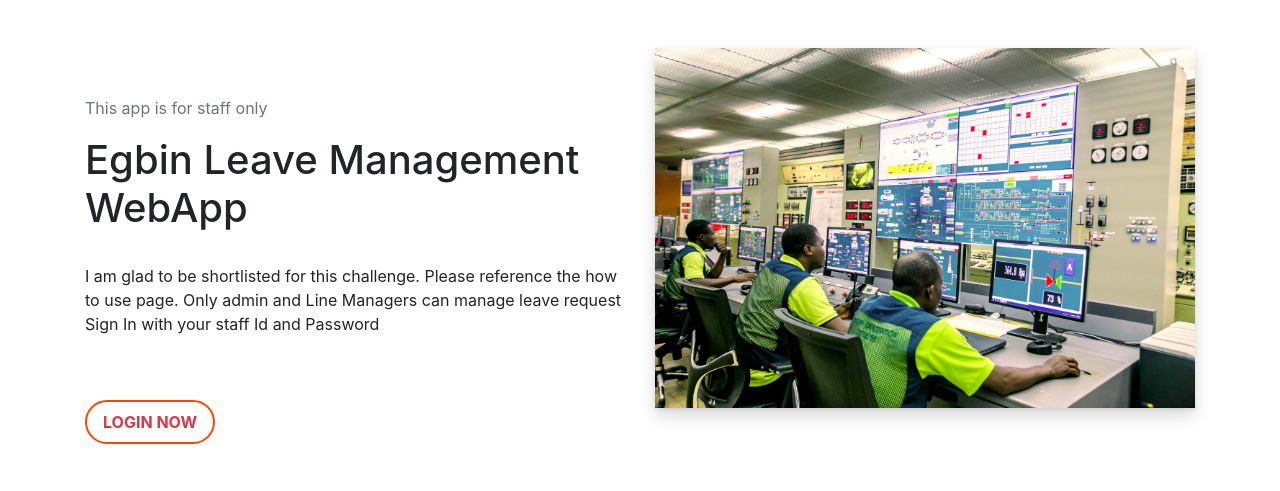
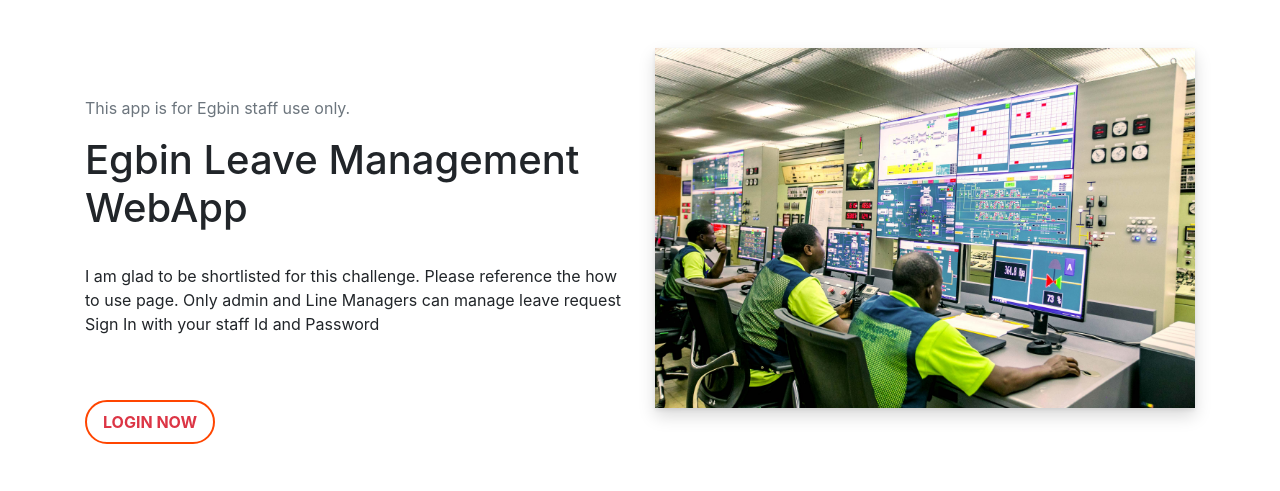
Before and after one commit to ndmichael/egbinLeaveManagementApp, a Django app: page / in a window 1280 px wide. Shown: the part 102-593 px from the top of the page. Run offline with Django 3.2, Linux system fonts and the light colour scheme; some libraries are stand-ins or nearby versions.

Commit message:
fix login and display issues

```diff
--- a/leaveapp/templates/base.html
+++ b/leaveapp/templates/base.html
@@ -38,16 +38,17 @@
                     <li class="nav-item">
                         <a class="nav-link" href="{% url 'app-home' %}">Home</a>
                     </li>
+
                     {% if user.is_authenticated %}
                     <li class="nav-item">
                         <a class="nav-link" href="{% url 'requestleave' %}">RequestLeave</a>
                     </li>
+                    <li class="nav-item">
+                        <a class="nav-link" href="{% url 'history' %}">History</a>
+                    </li>
                     {% endif %}
 
                     {% if user.is_authenticated and user.staff.line_manager_id.isLineManager or user.is_superuser %}
-                    <li class="nav-item">
-                        <a class="nav-link" href="{% url 'history' %}">History</a>
-                    </li>
                     <li class="nav-item dropdown">
                         <a class="nav-link dropdown-toggle" href="#" id="navbarDropdown" role="button" data-toggle="dropdown" aria-haspopup="true" aria-expanded="false">
                           Leave
--- a/leaveapp/templates/leaveapp/index.html
+++ b/leaveapp/templates/leaveapp/index.html
@@ -7,9 +7,9 @@
     <section class="my-5">
         <div class="container">
             <div class="row">
-                <div class="col-6">
+                <div class="col-12 col-sm-6">
                     <div class="py-5">
-                        <p class=" text-muted">This app is for staff only</p>
+                        <p class=" text-muted">This app is for Egbin staff use only.</p>
                         <h1>Egbin Leave Management WebApp</h1>
                         <p class="pb-5 pt-4">
                             I am glad to be shortlisted for this challenge.
@@ -17,16 +17,18 @@
                             Only admin and Line Managers can manage leave request <br />
                             Sign In with your staff Id and Password
                         </p>
+                        {% if not user.is_authenticated %}
                         <a href="{% url 'login' %}">
                             <button class="btn btn-outline-danger btn-lg" style="border-radius: 50px; border: 2px solid orangered;
                             font-size: 16px; font-weight: 700;">
                                 LOGIN NOW
                             </button>
                         </a>
+                        {% endif %}
                     </div>
                 </div>
 
-                <div class="col-6">
+                <div class="col-12 col-sm-6">
                     <div class="shadow-sm">
                         <img src="{% static 'leaveapp/images/Egbin-Operation.jpg' %}" class=" img-fluid shadow d-block "  alt="Egbin Power" />
                     </div>
```
Also changed, not shown: 3 other files.
